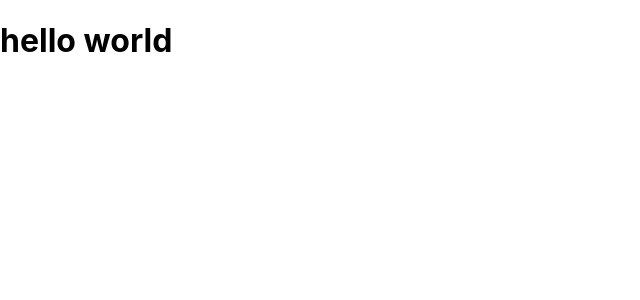
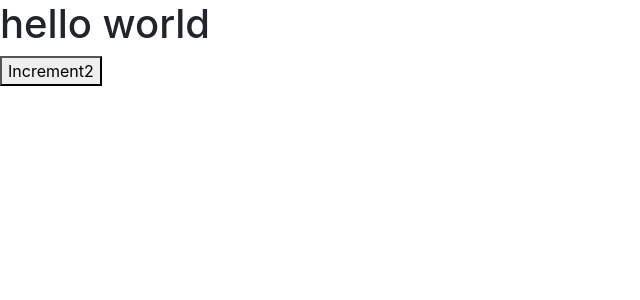
Before and after one commit to msinta/react-2, a React (Create React App) app: page / in a window 1280 px wide. Shown: the top 300 px of the page, without its empty margins (0-640 px from the left). Built offline with nearby package versions, Linux system fonts and the light colour scheme.

Commit message:
added in button

```diff
--- a/package.json
+++ b/package.json
@@ -6,6 +6,7 @@
     "@testing-library/jest-dom": "^5.16.5",
     "@testing-library/react": "^13.4.0",
     "@testing-library/user-event": "^13.5.0",
+    "bootstrap": "^4.1.1",
     "react": "^18.2.0",
     "react-dom": "^18.2.0",
     "react-scripts": "5.0.1",
--- a/src/components/counter.jsx
+++ b/src/components/counter.jsx
@@ -1,10 +1,14 @@
-import React, { Component } from 'react'
+import React, { Component } from "react";
 
 class Counter extends Component {
-
   render() {
-    return <h1>hello world</h1>
+    return (
+      <div>
+        <h1>hello world</h1>
+        <button>Increment2</button>
+      </div>
+    );
   }
 }
 
-export default Counter ;
+export default Counter;
--- a/src/index.js
+++ b/src/index.js
@@ -4,6 +4,7 @@ import './index.css';
 import App from './App';
 import reportWebVitals from './reportWebVitals';
 import Counter from './components/counter'
+import 'bootstrap/dist/css/bootstrap.css'
 
 const root = ReactDOM.createRoot(document.getElementById('root'));
 root.render(
```
Also changed, not shown: 1 other file (tests, documents, lock files or other folders).
